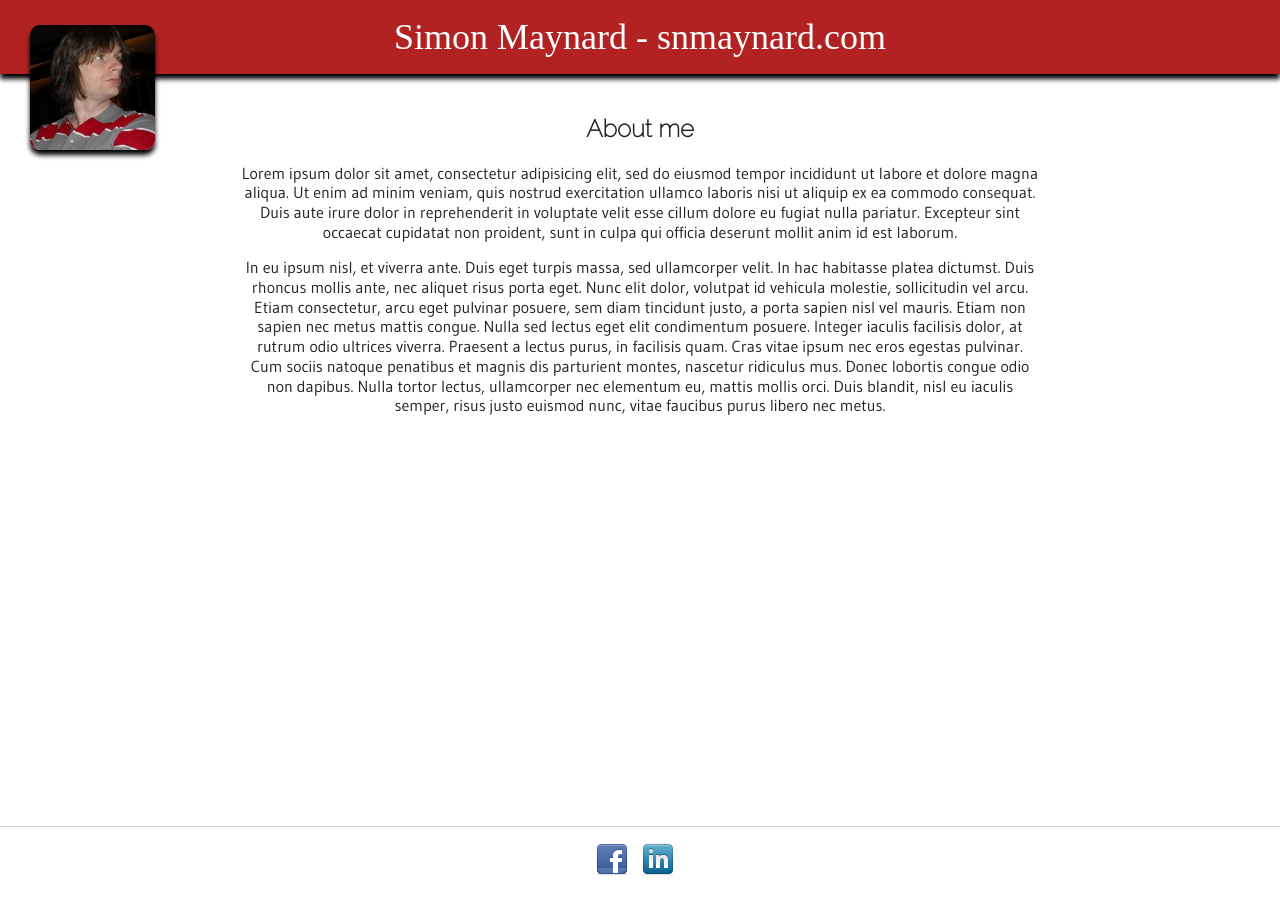
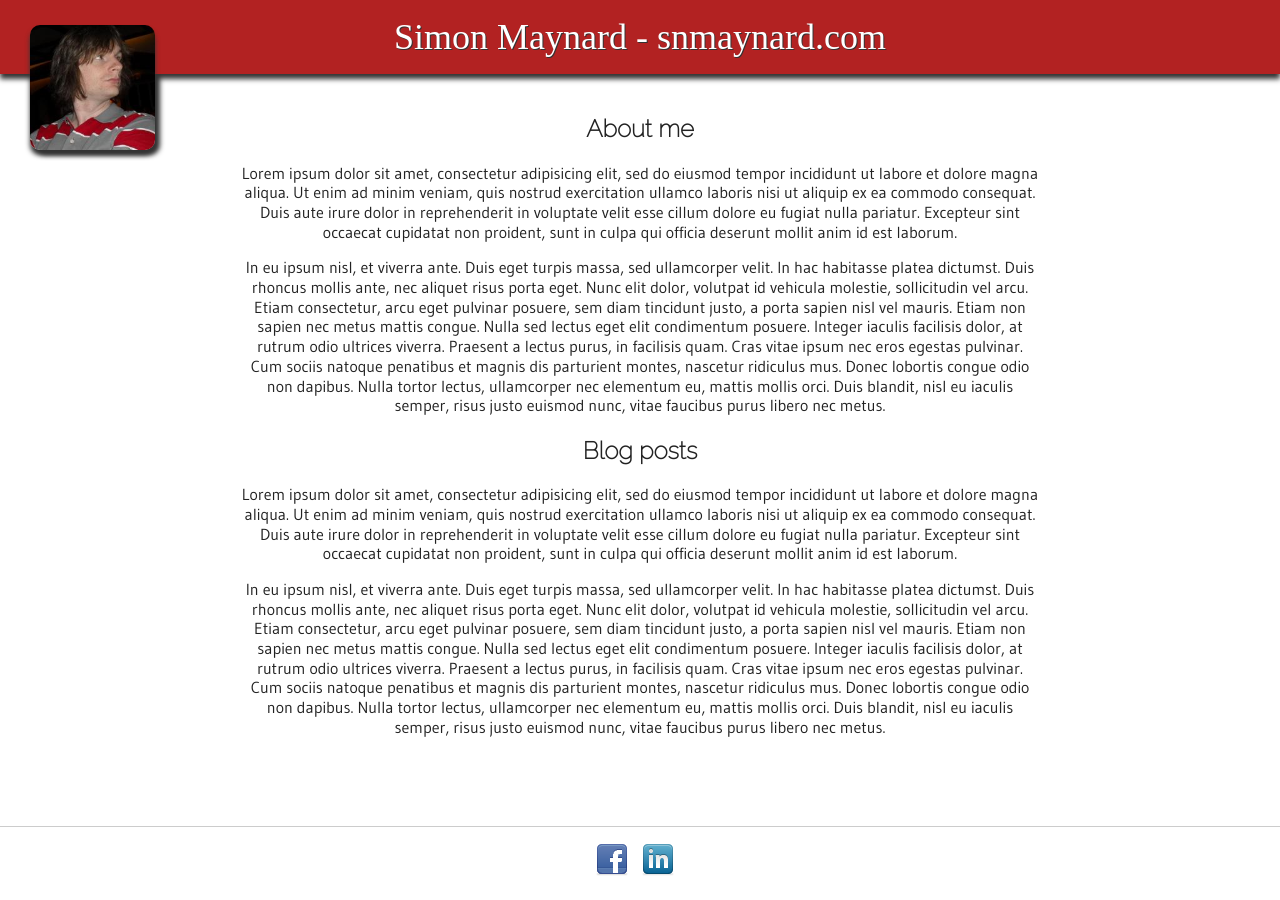
Before and after one commit to snmaynard/snmaynard.github.com, a Jekyll site: the page built from index.html, in a window 1280 px wide. Built offline with Jekyll 4.4.1, drawn with Linux system fonts in a browser that asks for light colours; nearby versions of some CDN libraries; some web fonts are replaced.

Commit message:
Update layout

```diff
--- a/_layouts/default.html
+++ b/_layouts/default.html
@@ -40,6 +40,7 @@
 <body>
   <div id="wrap">
     <header id="top_bar">
+      <div id="rear_profile_pic"></div>
       <img id="profile_pic" src="img/me.jpeg" alt="Profile picture" width="125px" height="125px" />
       <a href="/">Simon Maynard - snmaynard.com</a>
     </header>
--- a/css/style.css
+++ b/css/style.css
@@ -226,13 +226,24 @@
     text-align: center;
     padding-top: 15px;
     padding-bottom: 15px;
-    box-shadow: 0px 5px 5px #000;
+    box-shadow: 0px 5px 5px #333;
+    text-shadow: 1px 1px 0px #333;
 }
 
 header#top_bar a {
     color: white;
     text-decoration: none;
-    text-overflow: clip;
+}
+
+header #rear_profile_pic {
+    width: 125px;
+    height: 125px;
+    position: absolute;
+    z-index: -9999;
+    top: 25px;
+    left: 30px;
+    border-radius: 10px;
+    box-shadow: 5px 5px 5px #333;
 }
 
 header #profile_pic {
@@ -241,7 +252,7 @@
     top: 25px;
     left: 30px;
     border-radius: 10px;
-    box-shadow: 0px 5px 5px #000;
+    box-shadow: 0px 5px 5px #333;
 }
 
 .profile_links {
@@ -267,9 +278,8 @@
     padding-top: 20px;
     padding-bottom: 90px;
     text-align: center;
-    width: 800px;
+    max-width: 800px;
     margin: 0 auto;
-    overflow: auto;
 }
 
 footer {
@@ -277,7 +287,6 @@
     width: 100%;
     margin-top: -90px;
 	height: 70px;
-	clear: both;
 }
 
 
--- a/index.html
+++ b/index.html
@@ -8,4 +8,7 @@
   <h1>About me</h1>
   <p>Lorem ipsum dolor sit amet, consectetur adipisicing elit, sed do eiusmod tempor incididunt ut labore et dolore magna aliqua. Ut enim ad minim veniam, quis nostrud exercitation ullamco laboris nisi ut aliquip ex ea commodo consequat. Duis aute irure dolor in reprehenderit in voluptate velit esse cillum dolore eu fugiat nulla pariatur. Excepteur sint occaecat cupidatat non proident, sunt in culpa qui officia deserunt mollit anim id est laborum.</p>
   <p>In eu ipsum nisl, et viverra ante. Duis eget turpis massa, sed ullamcorper velit. In hac habitasse platea dictumst. Duis rhoncus mollis ante, nec aliquet risus porta eget. Nunc elit dolor, volutpat id vehicula molestie, sollicitudin vel arcu. Etiam consectetur, arcu eget pulvinar posuere, sem diam tincidunt justo, a porta sapien nisl vel mauris. Etiam non sapien nec metus mattis congue. Nulla sed lectus eget elit condimentum posuere. Integer iaculis facilisis dolor, at rutrum odio ultrices viverra. Praesent a lectus purus, in facilisis quam. Cras vitae ipsum nec eros egestas pulvinar. Cum sociis natoque penatibus et magnis dis parturient montes, nascetur ridiculus mus. Donec lobortis congue odio non dapibus. Nulla tortor lectus, ullamcorper nec elementum eu, mattis mollis orci. Duis blandit, nisl eu iaculis semper, risus justo euismod nunc, vitae faucibus purus libero nec metus.</p>
+  <h1>Blog posts</h1>
+  <p>Lorem ipsum dolor sit amet, consectetur adipisicing elit, sed do eiusmod tempor incididunt ut labore et dolore magna aliqua. Ut enim ad minim veniam, quis nostrud exercitation ullamco laboris nisi ut aliquip ex ea commodo consequat. Duis aute irure dolor in reprehenderit in voluptate velit esse cillum dolore eu fugiat nulla pariatur. Excepteur sint occaecat cupidatat non proident, sunt in culpa qui officia deserunt mollit anim id est laborum.</p>
+  <p>In eu ipsum nisl, et viverra ante. Duis eget turpis massa, sed ullamcorper velit. In hac habitasse platea dictumst. Duis rhoncus mollis ante, nec aliquet risus porta eget. Nunc elit dolor, volutpat id vehicula molestie, sollicitudin vel arcu. Etiam consectetur, arcu eget pulvinar posuere, sem diam tincidunt justo, a porta sapien nisl vel mauris. Etiam non sapien nec metus mattis congue. Nulla sed lectus eget elit condimentum posuere. Integer iaculis facilisis dolor, at rutrum odio ultrices viverra. Praesent a lectus purus, in facilisis quam. Cras vitae ipsum nec eros egestas pulvinar. Cum sociis natoque penatibus et magnis dis parturient montes, nascetur ridiculus mus. Donec lobortis congue odio non dapibus. Nulla tortor lectus, ullamcorper nec elementum eu, mattis mollis orci. Duis blandit, nisl eu iaculis semper, risus justo euismod nunc, vitae faucibus purus libero nec metus.</p>
 </div>
```
